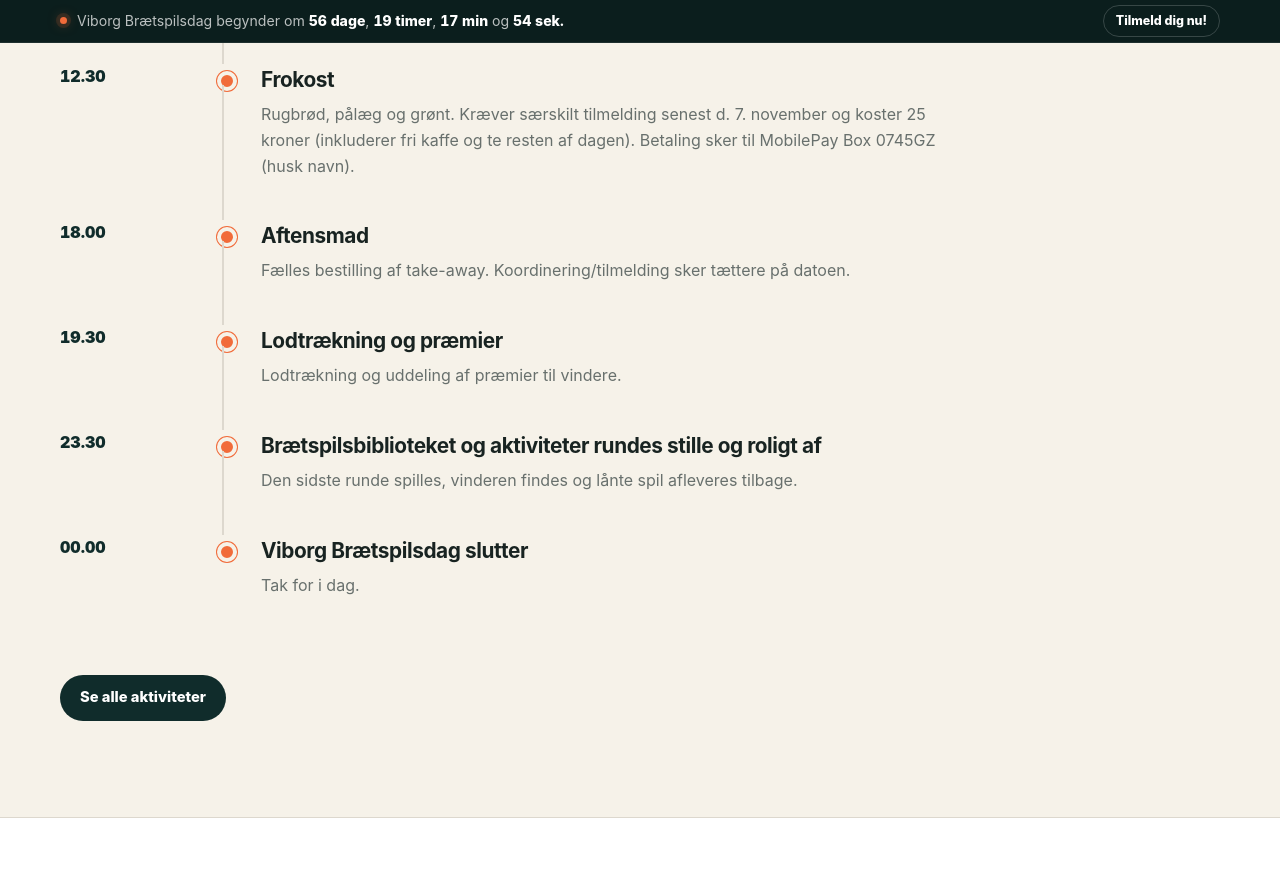
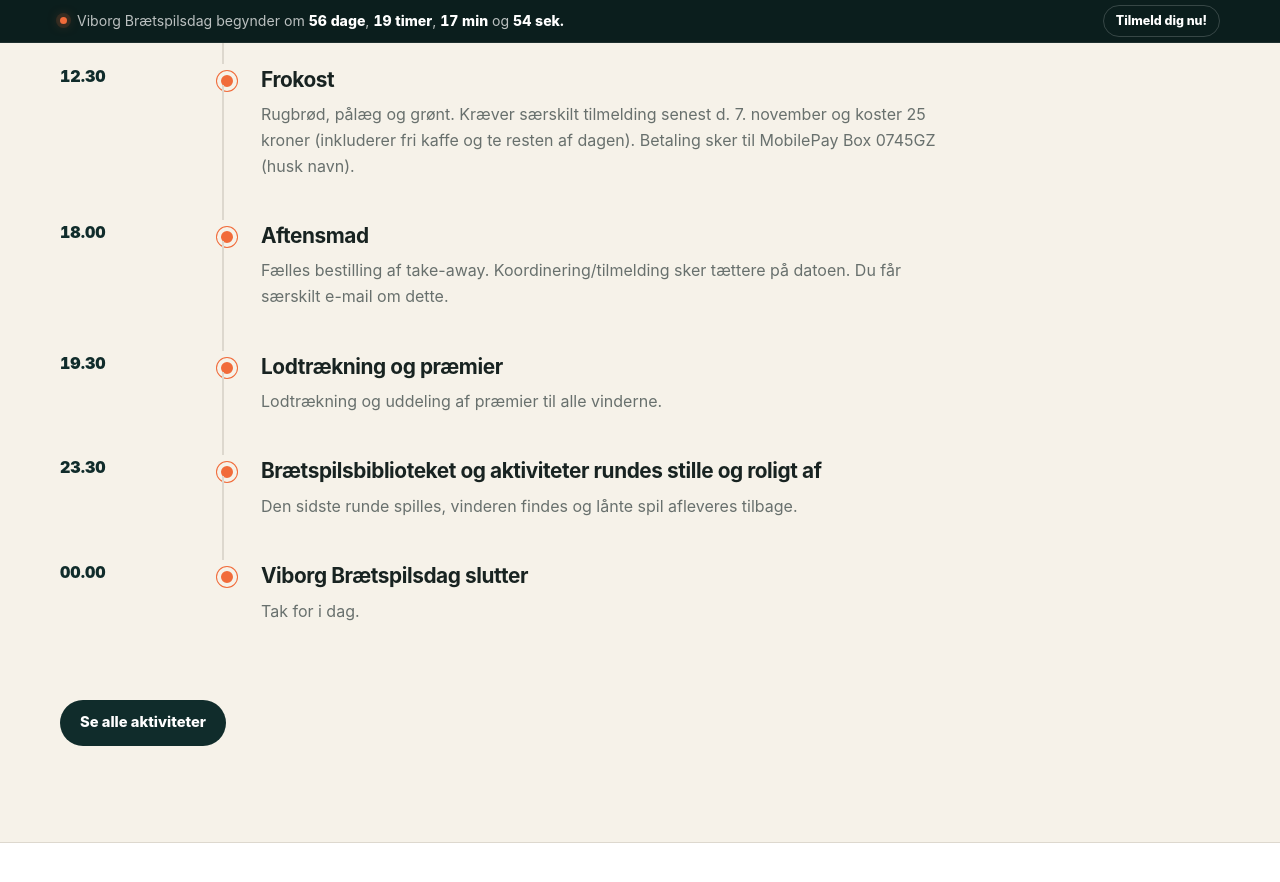
Before and after one commit to Andrejao/spilex, a Jekyll site: the page built from program.html, in a window 1280 px wide and 900 px high, scrolled down 779 px. Shown: the top 882 px of the window. Built offline with Jekyll 4.4.1, drawn with Linux system fonts in a browser that asks for light colours.

Commit message:
Update hovedprogram.yml

```diff
--- a/_data/hovedprogram.yml
+++ b/_data/hovedprogram.yml
@@ -12,11 +12,11 @@
 
 - tid: "18.00"
   titel: "Aftensmad"
-  beskrivelse: "Fælles bestilling af take-away. Koordinering/tilmelding sker tættere på datoen."
+  beskrivelse: "Fælles bestilling af take-away. Koordinering/tilmelding sker tættere på datoen. Du får særskilt e-mail om dette."
 
 - tid: "19.30"
   titel: "Lodtrækning og præmier"
-  beskrivelse: "Lodtrækning og uddeling af præmier til vindere."
+  beskrivelse: "Lodtrækning og uddeling af præmier til alle vinderne."
 
 - tid: "23.30"
   titel: "Brætspilsbiblioteket og aktiviteter rundes stille og roligt af"
```
